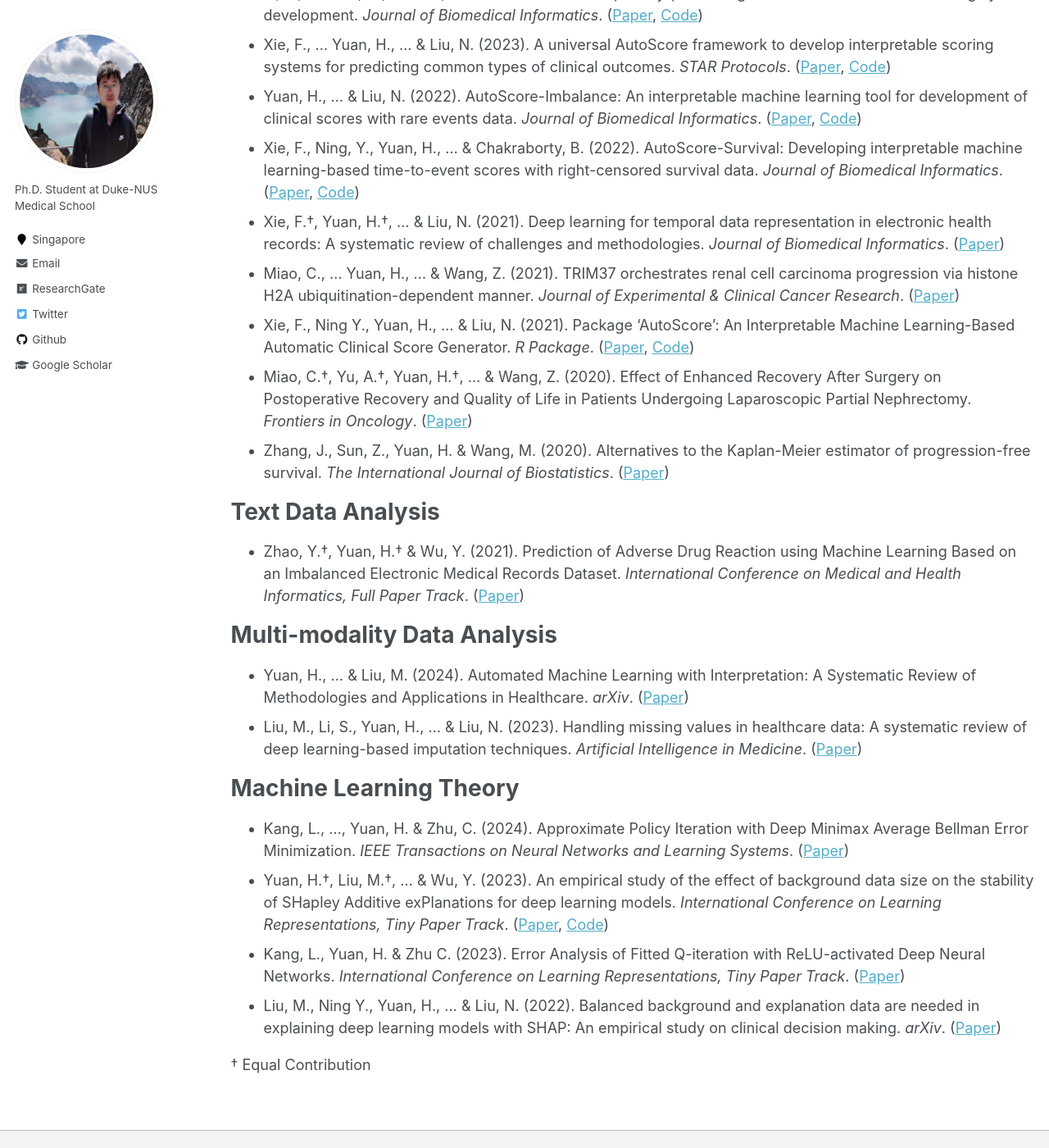
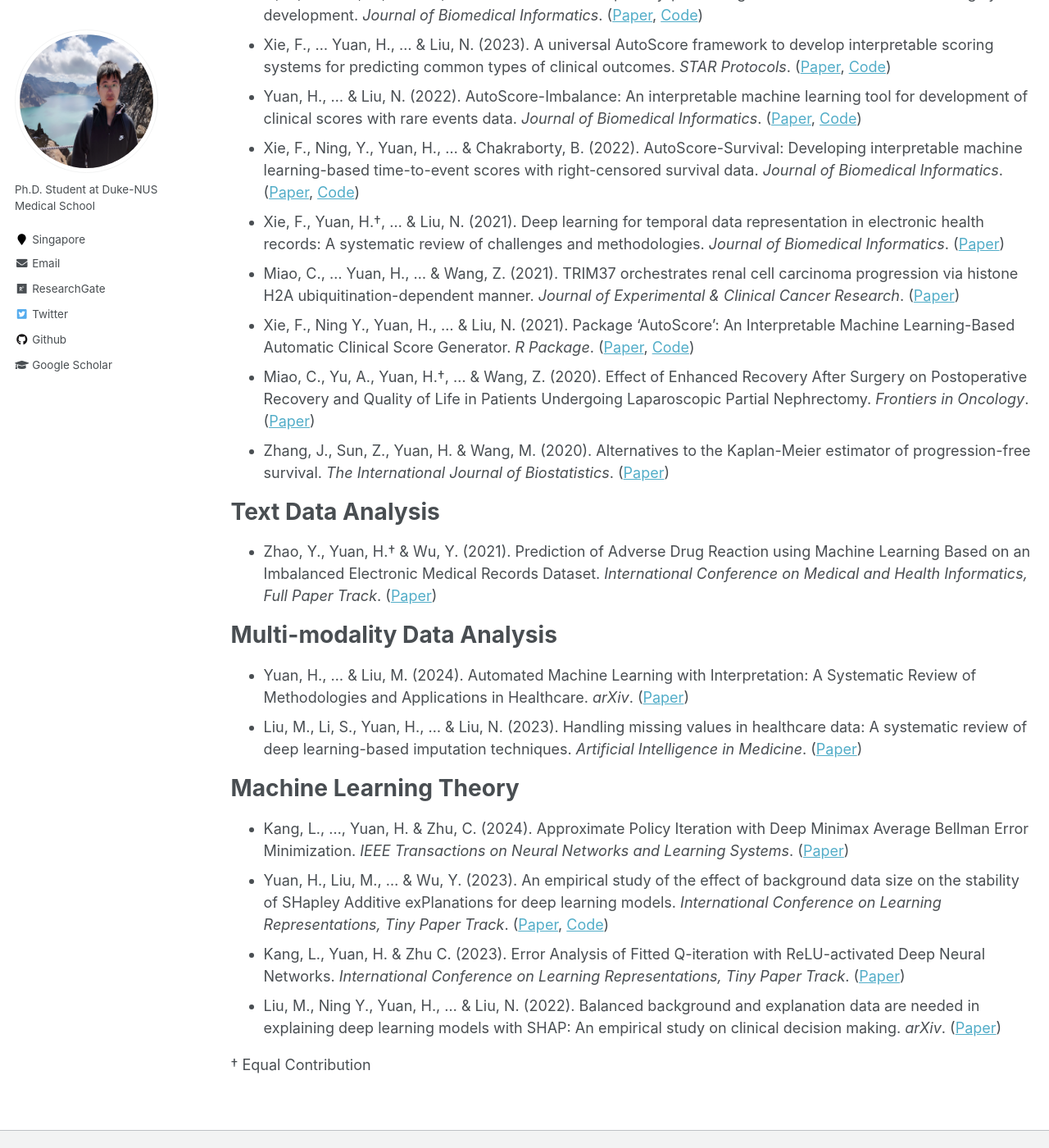
Before and after one commit to Han-Yuan-Med/Han-Yuan-Med.github.io, a Jekyll site: the page built from _pages/publications.md, in a window 1280 px wide and 1400 px high, scrolled down 735 px. Shown: the whole window at 82% size. Built offline with Jekyll 4.4.1, drawn with Linux system fonts in a browser that asks for light colours; some of the changed text lies outside the part shown.

Commit message:
Update publications.md

```diff
--- a/_pages/publications.md
+++ b/_pages/publications.md
@@ -6,8 +6,8 @@
 ---
 # Image Data Analysis
 * Yuan, H. & Hong, C. (2024). Image Foundation Model Makes Clustering A Better Initialization For Active Learning. *arXiv*. ([Paper](http://han-yuan-med.github.io/files/.pdf), [Code](https://github.com/Han-Yuan-Med/foundation-model))
-* Yuan, H.†, Hong, C.†, ... & Liu, N. (2024). Leveraging Anatomical Constraints with Uncertainty for Pneumothorax Segmentation. *arXiv*. ([Paper](http://han-yuan-med.github.io/files/.pdf), [Code](https://github.com/Han-Yuan-Med/constrained-learning))
-* Yuan, H.†, Hong, C.†, ... & Liu, N. (2024). Clinical Domain Knowledge-derived Template Improves Post Hoc AI Explanations in Pneumothorax Classification. *arXiv*. ([Paper](http://han-yuan-med.github.io/files/.pdf), [Code](https://github.com/Han-Yuan-Med/template-explanation))
+* Yuan, H., Hong, C., ... & Liu, N. (2024). Leveraging Anatomical Constraints with Uncertainty for Pneumothorax Segmentation. *arXiv*. ([Paper](http://han-yuan-med.github.io/files/.pdf), [Code](https://github.com/Han-Yuan-Med/constrained-learning))
+* Yuan, H., Hong, C.†, ... & Liu, N. (2024). Clinical Domain Knowledge-derived Template Improves Post Hoc AI Explanations in Pneumothorax Classification. *arXiv*. ([Paper](http://han-yuan-med.github.io/files/.pdf), [Code](https://github.com/Han-Yuan-Med/template-explanation))
 * Yuan, H., Jiang, P. & Zhao, G. (2023). Human-Guided Design to Explain Deep Learning-based Pneumothorax Classifier. *Medical Imaging with Deep Learning, Short Paper Track*. ([Paper](http://han-yuan-med.github.io/files/Human-Guided Design to Explain Deep Learning-based Pneumothorax Classifier.pdf), [Code](https://github.com/Han-Yuan-Med/template-explanation))
 
 # Tabular Data Analysis
@@ -18,14 +18,14 @@
 * Xie, F., ... Yuan, H., ... & Liu, N. (2023). A universal AutoScore framework to develop interpretable scoring systems for predicting common types of clinical outcomes. *STAR Protocols*. ([Paper](http://han-yuan-med.github.io/files/A universal AutoScore framework to develop interpretable scoring systems for predicting common types of clinical outcomes.pdf), [Code](https://github.com/nliulab/AutoScore))
 * Yuan, H., ... & Liu, N. (2022). AutoScore-Imbalance: An interpretable machine learning tool for development of clinical scores with rare events data. *Journal of Biomedical Informatics*. ([Paper](http://han-yuan-med.github.io/files/AutoScore-Imbalance An interpretable machine learning tool for development of clinical scores with rare events data.pdf), [Code](https://github.com/nliulab/AutoScore-Imbalance))
 * Xie, F., Ning, Y., Yuan, H., ... & Chakraborty, B. (2022). AutoScore-Survival: Developing interpretable machine learning-based time-to-event scores with right-censored survival data. *Journal of Biomedical Informatics*. ([Paper](http://han-yuan-med.github.io/files/AutoScore-Survival Developing interpretable machine learning-based time-to-event scores with right-censored survival data.pdf), [Code](https://github.com/nliulab/AutoScore-Survival))
-* Xie, F.†, Yuan, H.†, ... & Liu, N. (2021). Deep learning for temporal data representation in electronic health records: A systematic review of challenges and methodologies. *Journal of Biomedical Informatics*. ([Paper](http://han-yuan-med.github.io/files/Deep learning for temporal data representation in electronic health records A systematic review of challenges and methodologies.pdf))
+* Xie, F., Yuan, H.†, ... & Liu, N. (2021). Deep learning for temporal data representation in electronic health records: A systematic review of challenges and methodologies. *Journal of Biomedical Informatics*. ([Paper](http://han-yuan-med.github.io/files/Deep learning for temporal data representation in electronic health records A systematic review of challenges and methodologies.pdf))
 * Miao, C., ... Yuan, H., ... & Wang, Z. (2021). TRIM37 orchestrates renal cell carcinoma progression via histone H2A ubiquitination-dependent manner. *Journal of Experimental & Clinical Cancer Research*. ([Paper](http://han-yuan-med.github.io/files/TRIM37 orchestrates renal cell carcinoma progression via histone h2a ubiquitination-dependent manner.pdf))
 * Xie, F., Ning Y., Yuan, H., ... & Liu, N. (2021). Package 'AutoScore': An Interpretable Machine Learning-Based Automatic Clinical Score Generator. *R Package*. ([Paper](http://han-yuan-med.github.io/files/Package AutoScore.pdf), [Code](https://github.com/nliulab/AutoScore))
-* Miao, C.†, Yu, A.†, Yuan, H.†, ... & Wang, Z. (2020). Effect of Enhanced Recovery After Surgery on Postoperative Recovery and Quality of Life in Patients Undergoing Laparoscopic Partial Nephrectomy. *Frontiers in Oncology*. ([Paper](http://han-yuan-med.github.io/files/Effect of Enhanced Recovery After Surgery on Postoperative Recovery and Quality of Life in Patients Undergoing Laparoscopic Partial Nephrectomy.pdf))
+* Miao, C., Yu, A., Yuan, H.†, ... & Wang, Z. (2020). Effect of Enhanced Recovery After Surgery on Postoperative Recovery and Quality of Life in Patients Undergoing Laparoscopic Partial Nephrectomy. *Frontiers in Oncology*. ([Paper](http://han-yuan-med.github.io/files/Effect of Enhanced Recovery After Surgery on Postoperative Recovery and Quality of Life in Patients Undergoing Laparoscopic Partial Nephrectomy.pdf))
 * Zhang, J., Sun, Z., Yuan, H. & Wang, M. (2020). Alternatives to the Kaplan-Meier estimator of progression-free survival. *The International Journal of Biostatistics*. ([Paper](http://han-yuan-med.github.io/files/Alternatives to the Kaplan–Meier estimator of progression-free survival.pdf))
 
 # Text Data Analysis
-* Zhao, Y.†, Yuan, H.† & Wu, Y. (2021). Prediction of Adverse Drug Reaction using Machine Learning Based on an Imbalanced Electronic Medical Records Dataset. *International Conference on Medical and Health Informatics, Full Paper Track*. ([Paper](http://han-yuan-med.github.io/files/Prediction of Adverse Drug Reaction using Machine Learning and Deep Learning Based on an Imbalanced Electronic Medical Records Dataset.pdf))
+* Zhao, Y., Yuan, H.† & Wu, Y. (2021). Prediction of Adverse Drug Reaction using Machine Learning Based on an Imbalanced Electronic Medical Records Dataset. *International Conference on Medical and Health Informatics, Full Paper Track*. ([Paper](http://han-yuan-med.github.io/files/Prediction of Adverse Drug Reaction using Machine Learning and Deep Learning Based on an Imbalanced Electronic Medical Records Dataset.pdf))
 
 # Multi-modality Data Analysis
 * Yuan, H., … & Liu, M. (2024). Automated Machine Learning with Interpretation: A Systematic Review of Methodologies and Applications in Healthcare. *arXiv*. ([Paper](http://han-yuan-med.github.io/files/.pdf))
@@ -33,7 +33,7 @@
 
 # Machine Learning Theory
 * Kang, L., …, Yuan, H. & Zhu, C. (2024). Approximate Policy Iteration with Deep Minimax Average Bellman Error Minimization. *IEEE Transactions on Neural Networks and Learning Systems*. ([Paper](http://han-yuan-med.github.io/files/Approximate Policy Iteration With Deep Minimax Average Bellman Error Minimization.pdf))
-* Yuan, H.†, Liu, M.†, … & Wu, Y. (2023). An empirical study of the effect of background data size on the stability of SHapley Additive exPlanations for deep learning models. *International Conference on Learning Representations, Tiny Paper Track*. ([Paper](http://han-yuan-med.github.io/files/An empirical study of the effect of background data size on the stability of SHapley Additive exPlanations (SHAP) for deep learning models.pdf), [Code](https://github.com/Han-Yuan-Med/shap-bg-size))
+* Yuan, H., Liu, M., … & Wu, Y. (2023). An empirical study of the effect of background data size on the stability of SHapley Additive exPlanations for deep learning models. *International Conference on Learning Representations, Tiny Paper Track*. ([Paper](http://han-yuan-med.github.io/files/An empirical study of the effect of background data size on the stability of SHapley Additive exPlanations (SHAP) for deep learning models.pdf), [Code](https://github.com/Han-Yuan-Med/shap-bg-size))
 * Kang, L., Yuan, H. & Zhu C. (2023). Error Analysis of Fitted Q-iteration with ReLU-activated Deep Neural Networks. *International Conference on Learning Representations, Tiny Paper Track*. ([Paper](http://han-yuan-med.github.io/files/Error Analysis of Fitted Q-iteration with ReLU-Activated Deep Neural Networks.pdf))
 * Liu, M., Ning Y., Yuan, H., … & Liu, N. (2022). Balanced background and explanation data are needed in explaining deep learning models with SHAP: An empirical study on clinical decision making. *arXiv*. ([Paper](http://han-yuan-med.github.io/files/Balanced background and explanation data are needed in explaining deep learning models with SHAP An empirical study on clinical decision making.pdf))
 
```
